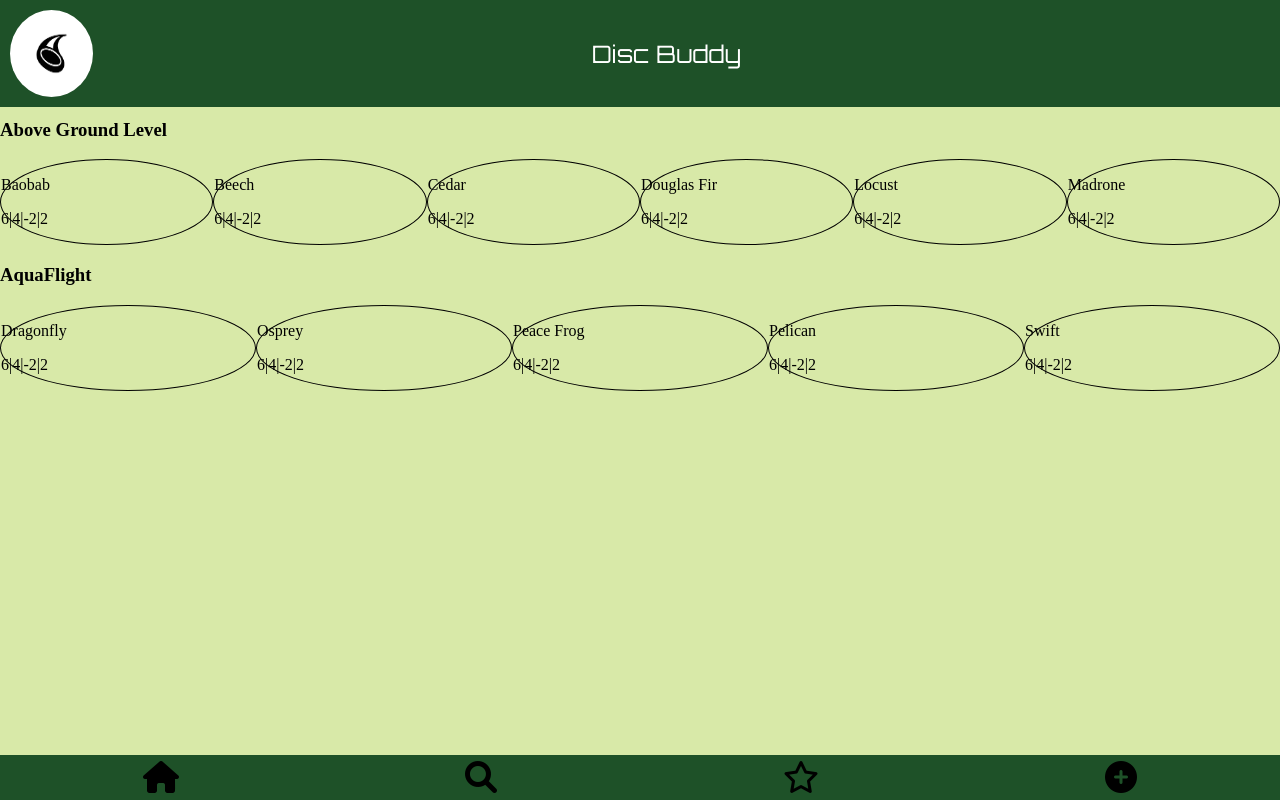
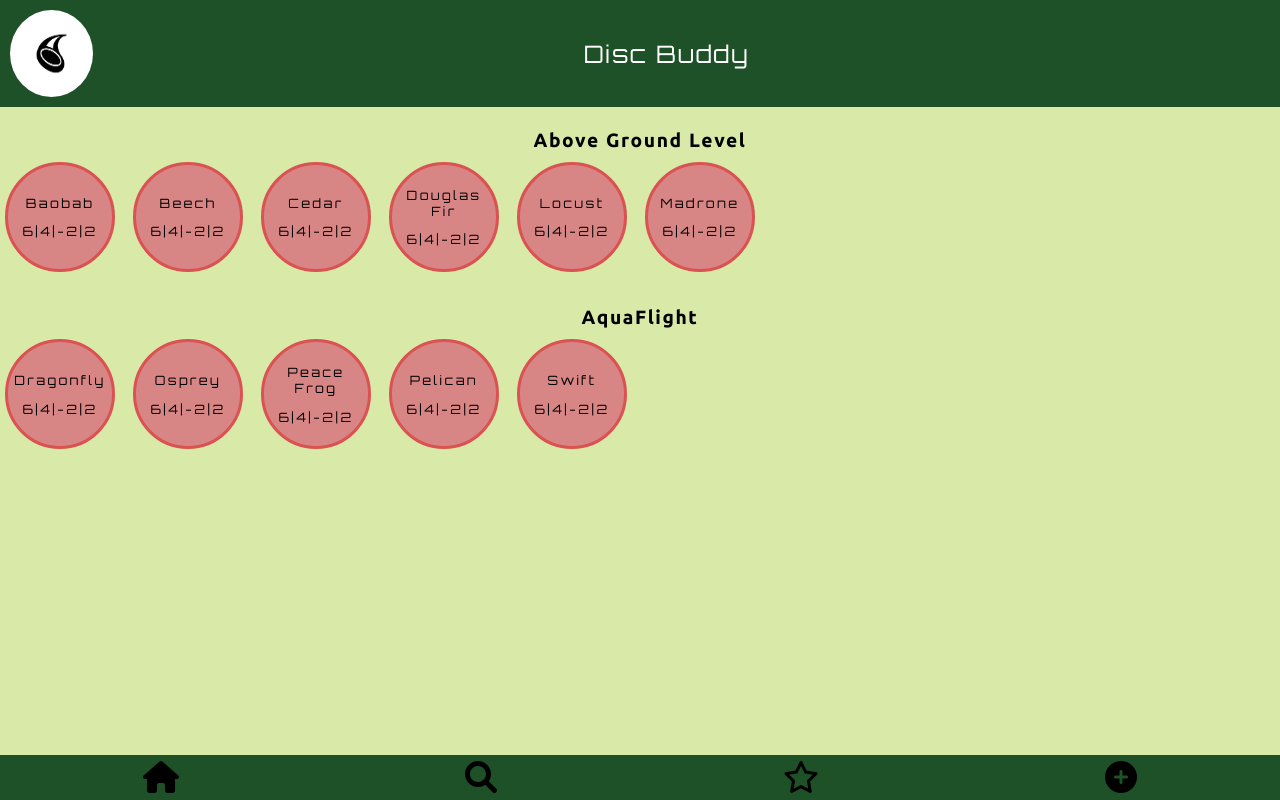
Before and after one commit to marshall-vogt/ajax-project, a website: page index.html in a window 1280 px wide. Both pictures are taken after a click on the button "Build My Bag". Drawn offline with Linux system fonts and the light colour scheme.

Commit message:
Added dummy discs and brand headers in HTML and completed CSS styling

```diff
--- a/css/layout.css
+++ b/css/layout.css
@@ -40,9 +40,27 @@
 }
 
 .discs {
-  padding-top: 100px;
+  padding-top: 110px;
 }
 
-.discs-row {
+.disc-row {
+  display: grid;
+  grid-template-columns: repeat(auto-fill, minmax(120px, 1fr));
+}
+
+.brand-row {
   display: flex;
+  justify-content: center;
+  align-items: center;
 }
+
+.disc {
+  display: flex;
+  flex-direction: column;
+  align-items: center;
+  justify-content: center;
+}
+
+.flight-numbers {
+  margin-top: -0.5px;
+}
--- a/css/styles.css
+++ b/css/styles.css
@@ -15,6 +15,7 @@
   text-align: center;
   margin-right: 50px;
   color: white;
+  letter-spacing: 0.1rem;
 }
 
 .main-image {
@@ -34,9 +35,9 @@
   align-items: center;
 }
 
-.search-page {
+body {
   background-color: #d8e9a8;
-  height: 100vh;
+  height: 100%;
 }
 
 .home-page-button {
@@ -58,7 +59,28 @@
 }
 
 .disc {
-  border: 1px solid;
-  width: 30%;
+  border: 3px solid #db5252;
+  background-color: #d88585;
+  height: 110px;
+  width: 110px;
   border-radius: 50%;
+  margin-top: 15px;
+  margin-bottom: 15px;
+  margin-left: 5px;
 }
+
+h3 {
+  font-family: Ubuntu, sans-serif;
+  font-weight: 700;
+  font-size: 1.2rem;
+  letter-spacing: 0.1rem;
+  margin-bottom: -5px;
+}
+
+.disc-name,
+.flight-numbers {
+  font-family: Orbitron, sans-serif;
+  letter-spacing: 0.15rem;
+  text-align: center;
+  font-size: 0.8rem;
+}
--- a/index.html
+++ b/index.html
@@ -11,7 +11,7 @@
   <link rel="preconnect" href="https://fonts.googleapis.com">
   <link rel="preconnect" href="https://fonts.gstatic.com" crossorigin>
   <link
-    href="https://fonts.googleapis.com/css2?family=Barlow:wght@200;400;600;700&family=Orbitron&family=Passion+One:wght@700&family=Ubuntu:wght@300&family=Varela+Round&display=swap"
+    href="https://fonts.googleapis.com/css2?family=Barlow:wght@200;400;600;700&family=Orbitron&family=Passion+One:wght@700&family=Ubuntu:wght@300;600;700&family=Varela+Round&display=swap"
     rel="stylesheet">
   <link rel="stylesheet" href="https://cdnjs.cloudflare.com/ajax/libs/font-awesome/6.0.0/css/all.min.css">
 </head>
@@ -34,55 +34,55 @@
         <div class="brand-row">
           <h3>Above Ground Level</h3>
         </div>
-        <div class="discs-row">
+        <div class="disc-row">
           <div class="disc">
-            <p>Baobab</p>
-            <p>6|4|-2|2</p>
+            <p class="disc-name">Baobab</p>
+            <p class="flight-numbers">6|4|-2|2</p>
           </div>
           <div class="disc">
-            <p>Beech</p>
-            <p>6|4|-2|2</p>
+            <p class="disc-name">Beech</p>
+            <p class="flight-numbers">6|4|-2|2</p>
           </div>
           <div class="disc">
-            <p>Cedar</p>
-            <p>6|4|-2|2</p>
+            <p class="disc-name">Cedar</p>
+            <p class="flight-numbers">6|4|-2|2</p>
           </div>
           <div class="disc">
-            <p>Douglas Fir</p>
-            <p>6|4|-2|2</p>
+            <p class="disc-name">Douglas Fir</p>
+            <p class="flight-numbers">6|4|-2|2</p>
           </div>
           <div class="disc">
-            <p>Locust</p>
-            <p>6|4|-2|2</p>
+            <p class="disc-name">Locust</p>
+            <p class="flight-numbers">6|4|-2|2</p>
           </div>
           <div class="disc">
-            <p>Madrone</p>
-            <p>6|4|-2|2</p>
+            <p class="disc-name">Madrone</p>
+            <p class="flight-numbers">6|4|-2|2</p>
           </div>
         </div>
         <div class="brand-row">
           <h3>AquaFlight</h3>
         </div>
-        <div class="discs-row">
+        <div class="disc-row">
           <div class="disc">
-            <p>Dragonfly</p>
-            <p>6|4|-2|2</p>
+            <p class="disc-name">Dragonfly</p>
+            <p class="flight-numbers">6|4|-2|2</p>
           </div>
           <div class="disc">
-            <p>Osprey</p>
-            <p>6|4|-2|2</p>
+            <p class="disc-name">Osprey</p>
+            <p class="flight-numbers">6|4|-2|2</p>
           </div>
           <div class="disc">
-            <p>Peace Frog</p>
-            <p>6|4|-2|2</p>
+            <p class="disc-name">Peace Frog</p>
+            <p class="flight-numbers">6|4|-2|2</p>
           </div>
           <div class="disc">
-            <p>Pelican</p>
-            <p>6|4|-2|2</p>
+            <p class="disc-name">Pelican</p>
+            <p class="flight-numbers">6|4|-2|2</p>
           </div>
           <div class="disc">
-            <p>Swift</p>
-            <p>6|4|-2|2</p>
+            <p class="disc-name">Swift</p>
+            <p class="flight-numbers">6|4|-2|2</p>
           </div>
         </div>
       </div>
```
